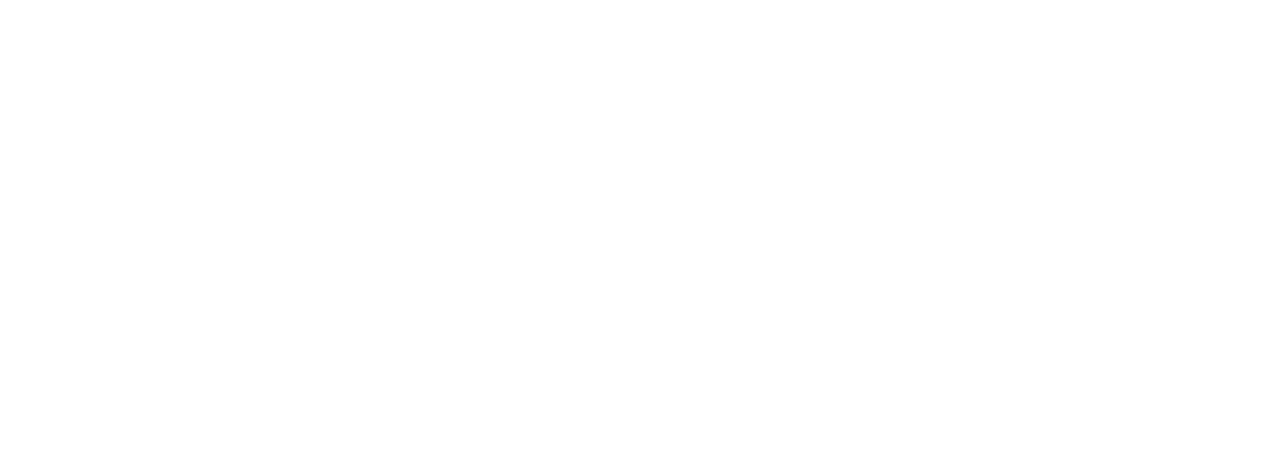
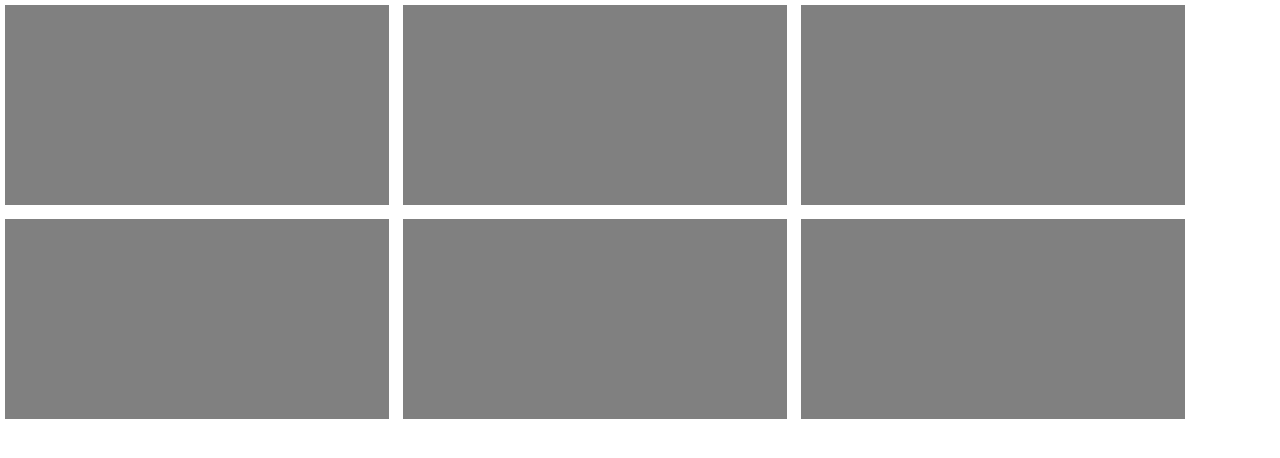
Before and after one commit to marco987/htmlcss-shop, a plain HTML site: page index.html in a window 1280 px wide. Drawn offline with Linux system fonts and the light colour scheme.

Commit message:
css Quadro

```diff
--- a/style.css
+++ b/style.css
@@ -2,3 +2,11 @@
   margin: 0;
   padding: 0;
 }
+
+.quadro {
+  width: 30%;
+  height: 200px;
+  margin: 5px;
+  background-color: grey;
+  display: inline-block;
+}
```
